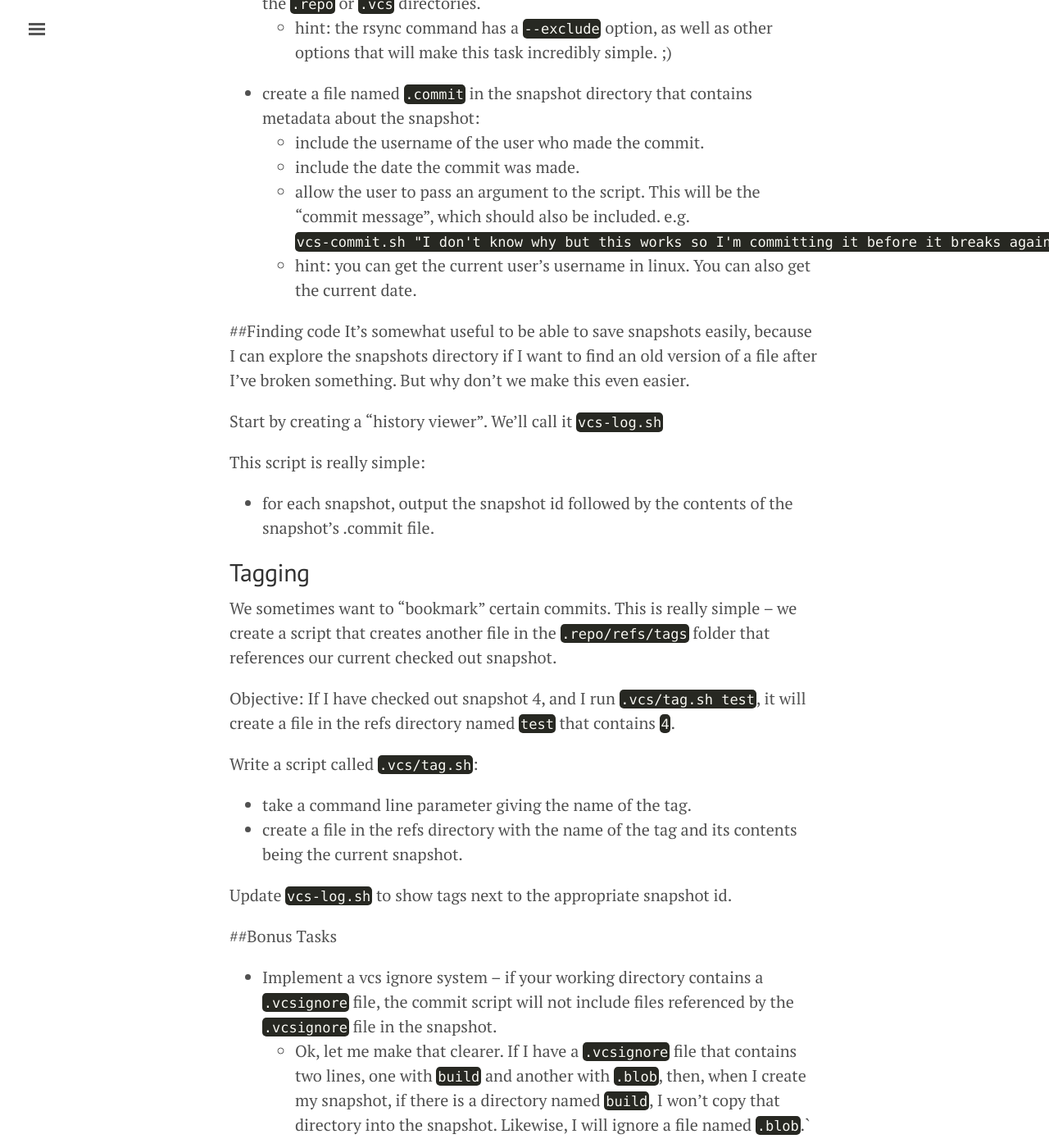
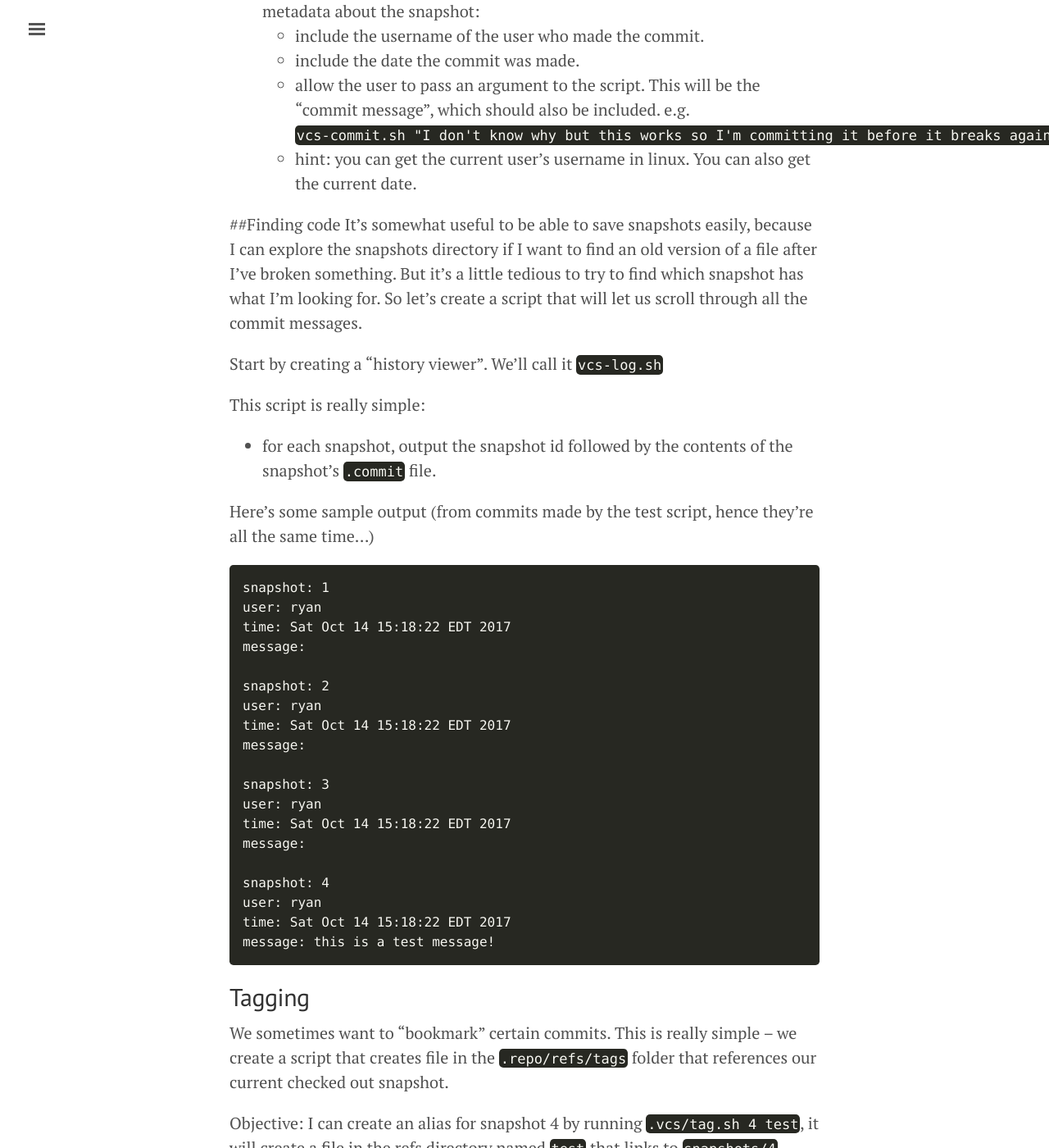
Before and after one commit to slackboxster/slackboxster.github.io, a Jekyll site: the page built from git/build-your-own-vcs.md, in a window 1280 px wide and 1400 px high, scrolled down 3412 px. Shown: the whole window at 82% size. Built offline with Jekyll 4.4.1, drawn with Linux system fonts in a browser that asks for light colours; our own code applies the rules of GitHub Pages for plain Markdown files; some of the changed text lies outside the part shown.

Commit message:
I think this is the final draft. ;)

````diff
--- a/git/build-your-own-vcs.md
+++ b/git/build-your-own-vcs.md
@@ -22,22 +22,12 @@
 
 We will start our version control system with the basics -- saving code. In order to do that, we'll have to detour through setting up a repository. From there we will figure out how to jump around in the history. Once we can jump around, tagging will be a simple extension. Then we will come to figuring out how to do branching... which is deceptively complex in its own right. :) And once you've finished branching, you'll be ready for Git.
 
+## Project
+Download the initial project files, and follow the instructions in the README. The project includes some test scripts that you can use to verify that your scripts do exactly what they are supposed to. A (mostly blank) file has already been created for each of the scripts you will need to write, and the test script will also make sure they are all executable.
 
+[Initial Project Files](http://ryanheathcote.com/git/vcs-project.zip)
 
-
-TODO: figure out the passthrough fails (when the fail comes first...)
-TODO: make sure the instructions reference the new path-based approach.
-TODO: show examples of log output.
-TODO: I'll need some code to commit; also, I'll need to think a little longer about how to test... seems like it will be a tad tedious.
-TODO: create a base directory structure.
-TODO: create the project files (with blank sc)
-TODO: create a final manual test activity.
-
-
-
-
-## Project
-Download the initial project files here, and follow the instructions in the README. The project includes some test scripts that you can use to verify that your scripts do exactly what they are supposed to. Once you've got everything working with the test scripts, we will do a quick manual test of your system so you get to see the fruits of your labors. A (mostly blank) file has already been created for each of the scripts you will need to write.
+The main instruction you will need is: run the tests with `make test`.
 
 ## Setting up a Repository
 The first thing you would want to do with a VCS is save your code regularly. (Not just save your files, but save the entire set of your project's files). But we need a place for saving code, and a system for saving code.
@@ -55,7 +45,7 @@
 * If the above checks pass, initialize the repository.
 * create a directory called `.repo` inside the target directory. This is where the code will be saved, and where we will also keep other vcs files that help us manage the saved code.
 * inside your `.repo` directory, create a directory called `refs`. This will come in handy later.
-* inside your `.repo/refs` directory, create a directory called `branches` and another one called `tags`. These will come in handy later.
+* inside your `.repo/refs` directory, create a directory called `tags`. This will come in handy later.
 * inside your `.repo` directory, create a directory called `snapshots`. This will store the code.
 
 ## Saving code
@@ -76,30 +66,57 @@
     * hint: you can get the current user's username in linux. You can also get the current date.
 
 ##Finding code
-It's somewhat useful to be able to save snapshots easily, because I can explore the snapshots directory if I want to find an old version of a file after I've broken something. But why don't we make this even easier.
+It's somewhat useful to be able to save snapshots easily, because I can explore the snapshots directory if I want to find an old version of a file after I've broken something. But it's a little tedious to try to find which snapshot has what I'm looking for. So let's create a script that will let us scroll through all the commit messages.
 
 Start by creating a "history viewer". We'll call it `vcs-log.sh`
 
 This script is really simple:
-* for each snapshot, output the snapshot id followed by the contents of the snapshot's .commit file.
+* for each snapshot, output the snapshot id followed by the contents of the snapshot's `.commit` file.
+
+Here's some sample output (from commits made by the test script, hence they're all the same time...)
+
+```
+snapshot: 1
+user: ryan
+time: Sat Oct 14 15:18:22 EDT 2017
+message:
+
+snapshot: 2
+user: ryan
+time: Sat Oct 14 15:18:22 EDT 2017
+message:
+
+snapshot: 3
+user: ryan
+time: Sat Oct 14 15:18:22 EDT 2017
+message:
+
+snapshot: 4
+user: ryan
+time: Sat Oct 14 15:18:22 EDT 2017
+message: this is a test message!
+```
 
 ## Tagging
 
-We sometimes want to "bookmark" certain commits. This is really simple -- we create a script that creates another file in the `.repo/refs/tags` folder that references our current checked out snapshot.
+We sometimes want to "bookmark" certain commits. This is really simple -- we create a script that creates file in the `.repo/refs/tags` folder that references our current checked out snapshot.
 
-Objective: If I have checked out snapshot 4, and I run `.vcs/tag.sh test`, it will create a file in the refs directory named `test` that contains `4`.
+Objective: I can create an alias for snapshot 4 by running `.vcs/tag.sh 4 test`, it will create a file in the refs directory named `test` that links to `snapshots/4`.
 
 Write a script called `.vcs/tag.sh`:
 * take a command line parameter giving the name of the tag.
-* create a file in the refs directory with the name of the tag and its contents being the current snapshot.
+* create a symbolic link in `refs/tags` directory that named for the first parameter and linking to the snapshot whos id is given in the second parameter.
 
-Update `vcs-log.sh` to show tags next to the appropriate snapshot id.
+Update `vcs-log.sh` to list tags as well as snapshots in the output. (Note this output will be somewhat redundant as a snapshot that is tagged will be listed twice, but it would be quite complicated to make the tags list next to their respective snapshots).
 
 ##Bonus Tasks
 
+* Show the tags of a snapshot before the output of that snapshot's `.commit` file.
 * Implement a vcs ignore system -- if your working directory contains a `.vcsignore` file, the commit script will not include files referenced by the `.vcsignore` file in the snapshot.
     * Ok, let me make that clearer. If I have a `.vcsignore` file that contains two lines, one with `build` and another with `.blob`, then, when I create my snapshot, if there is a directory named `build`, I won't copy that directory into the snapshot. Likewise, I will ignore a file named `.blob`.`
 * Change the directory name of a snapshot to be a sha1 hash of the commit directory and change the system to use the hashes to reference snapshots.
 
 ## Further discussion
 This activity is much more limited in scope than I'd hoped it to be (much to the relief of all students assigned the task). To get a sense for where this would go, read the article that inspired the activity: ["The Git Parable" by Tom Preston-Werner](http://tom.preston-werner.com/2009/05/19/the-git-parable.html).
+
+We haven't implemented some of the more complex features that would make this tool powerful, but we don't need to. There is already a professional tool that we can learn that has all the complex features. However, you could use this system to back up your projects. Explore the `.testing_temp` directory after you run a test to see how the system looks on your hard drive. Also feel free to play around with it on other projects. Although once you've learned git, you won't want to.
````
Also changed, not shown: 1 other file.
